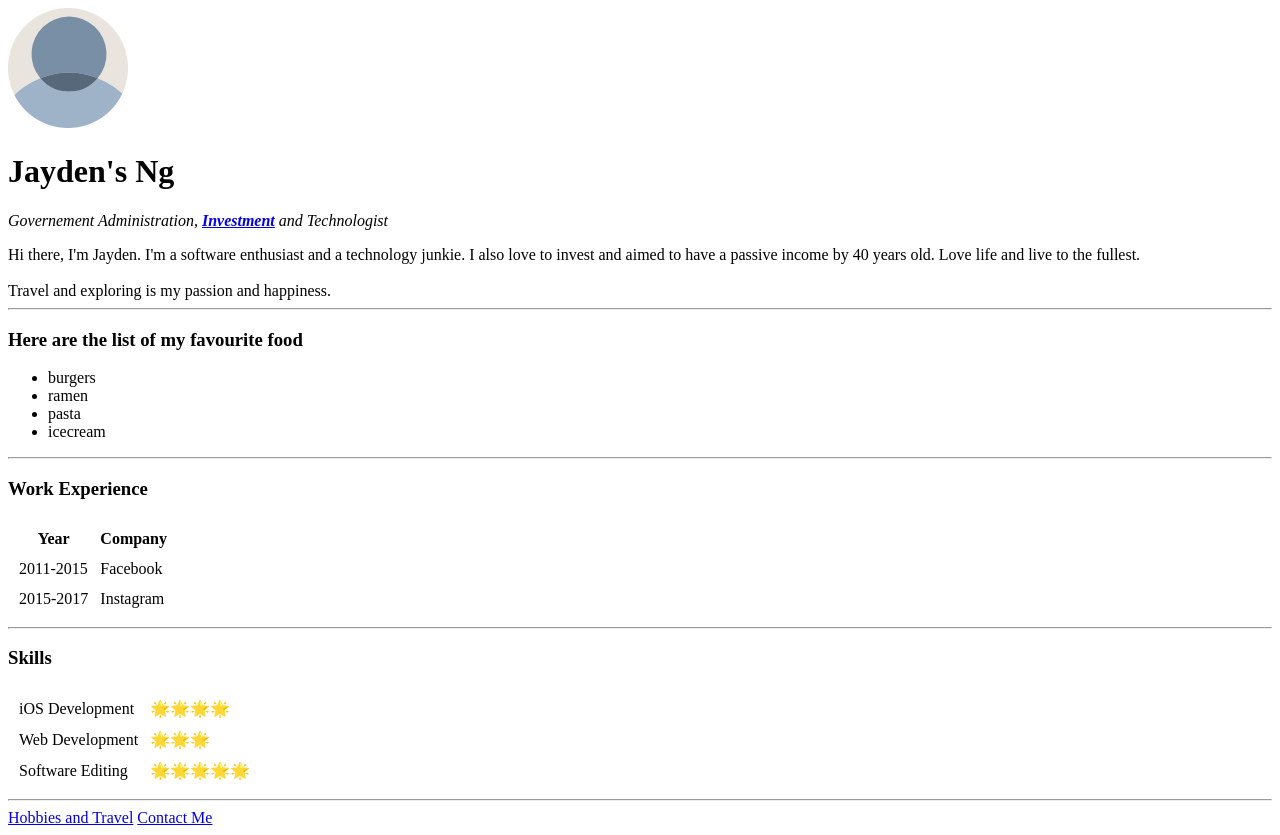
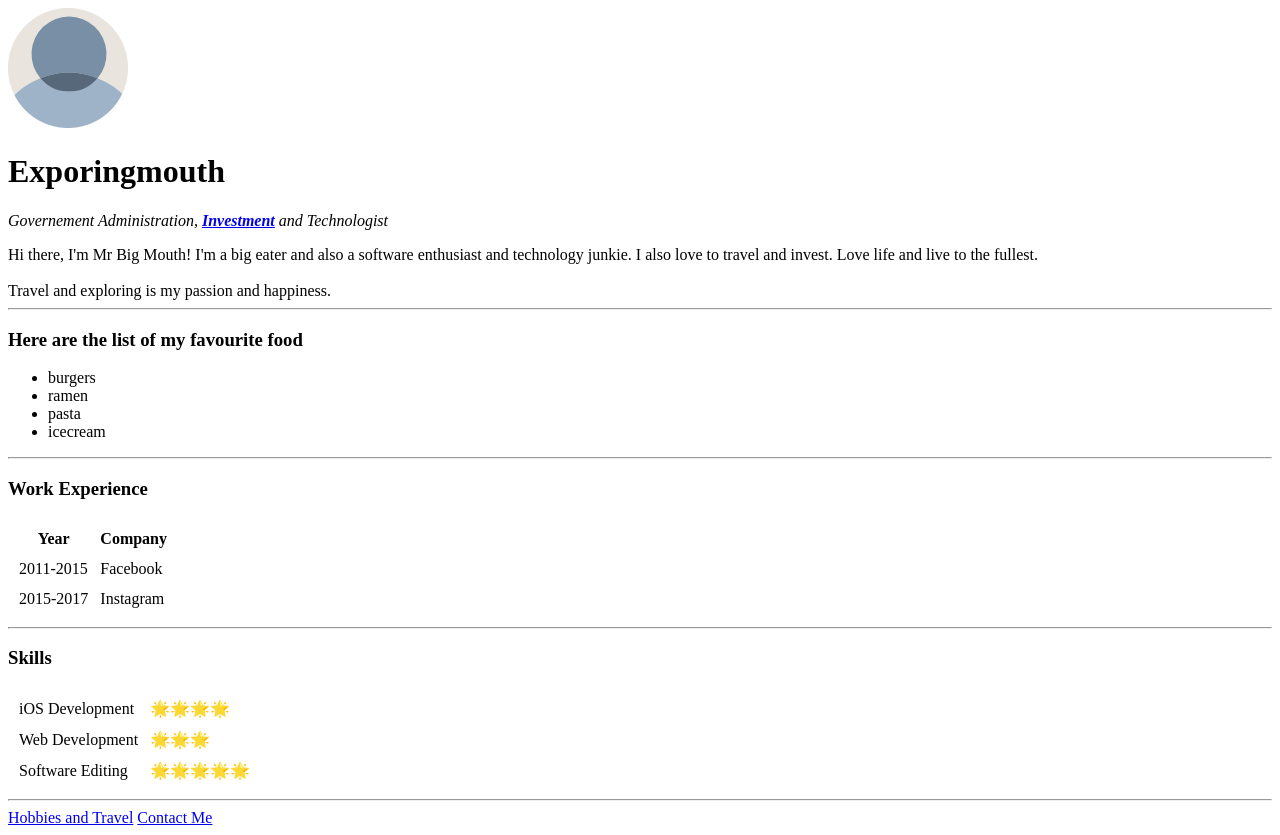
Before and after one commit to exploringmouth/cv, a plain HTML site: page index.html in a window 1280 px wide. Drawn offline with Linux system fonts and the light colour scheme.

Commit message:
update index

```diff
--- a/index.html
+++ b/index.html
@@ -2,16 +2,16 @@
 <html lang="en" dir="ltr">
   <head>
     <meta charset="utf-8">
-    <title>Exploringmouth Personal Website</title>
+    <title>ExploringMouth Personal Website</title>
   </head>
 
   <!--This is the body of the page -->
   <body>
     <img src="image/jayden.png" alt="jayden ng">
-    <h1>Jayden's Ng</h1>
+    <h1>Exporingmouth</h1>
     <p><em>Governement Administration, <strong><a href="https://www.investingnote.com/">Investment</a></strong> and Technologist</em></p>
-        Hi there, I'm Jayden. I'm a software enthusiast and a technology junkie.
-        I also love to invest and aimed to have a passive income by 40 years old. Love life and live to the fullest.
+        Hi there, I'm Mr Big Mouth! I'm a big eater and also a software enthusiast and technology junkie.
+        I also love to travel and invest. Love life and live to the fullest.
        <br>
        <br>
        Travel and exploring is my passion and happiness.
```
